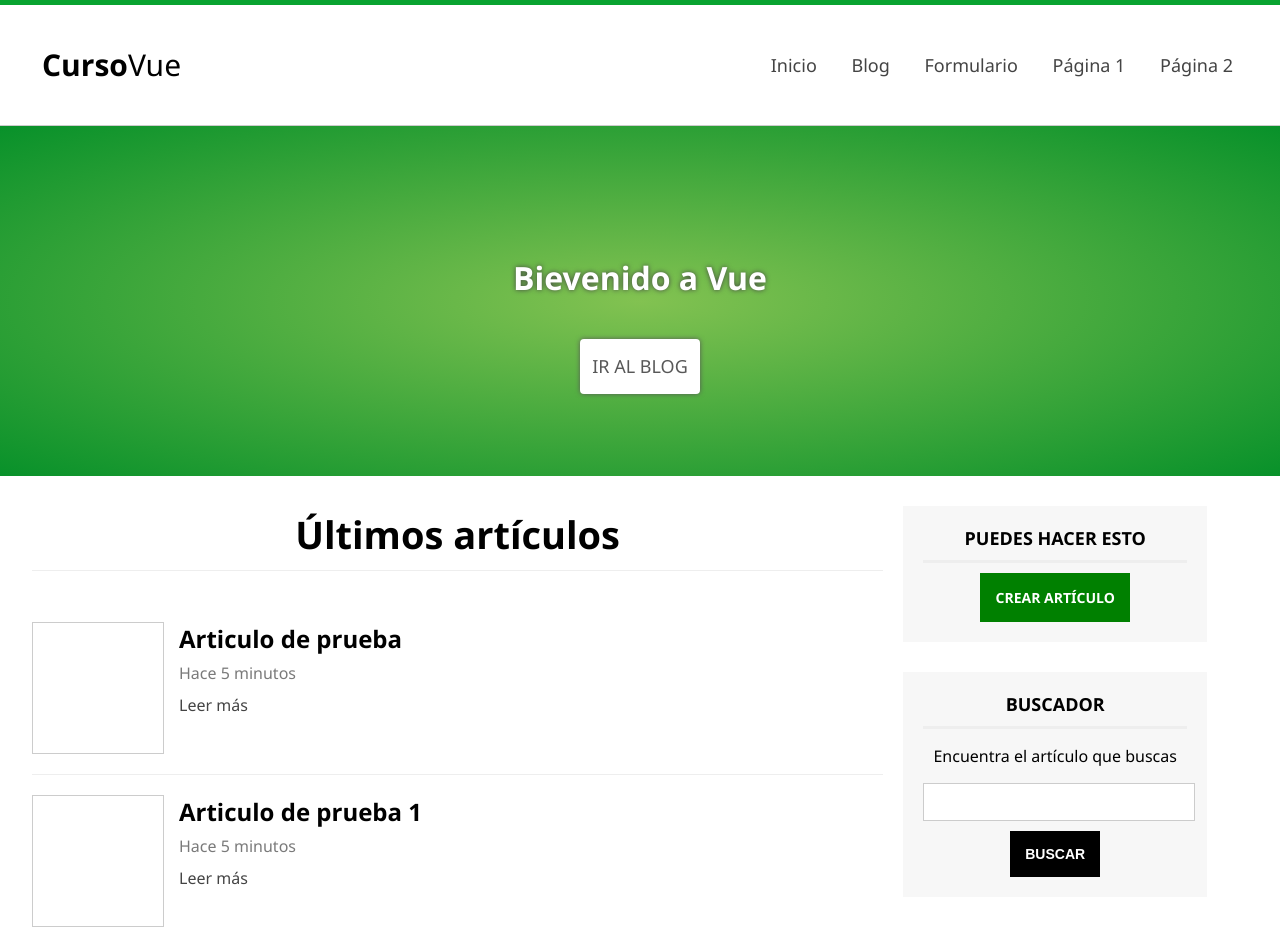
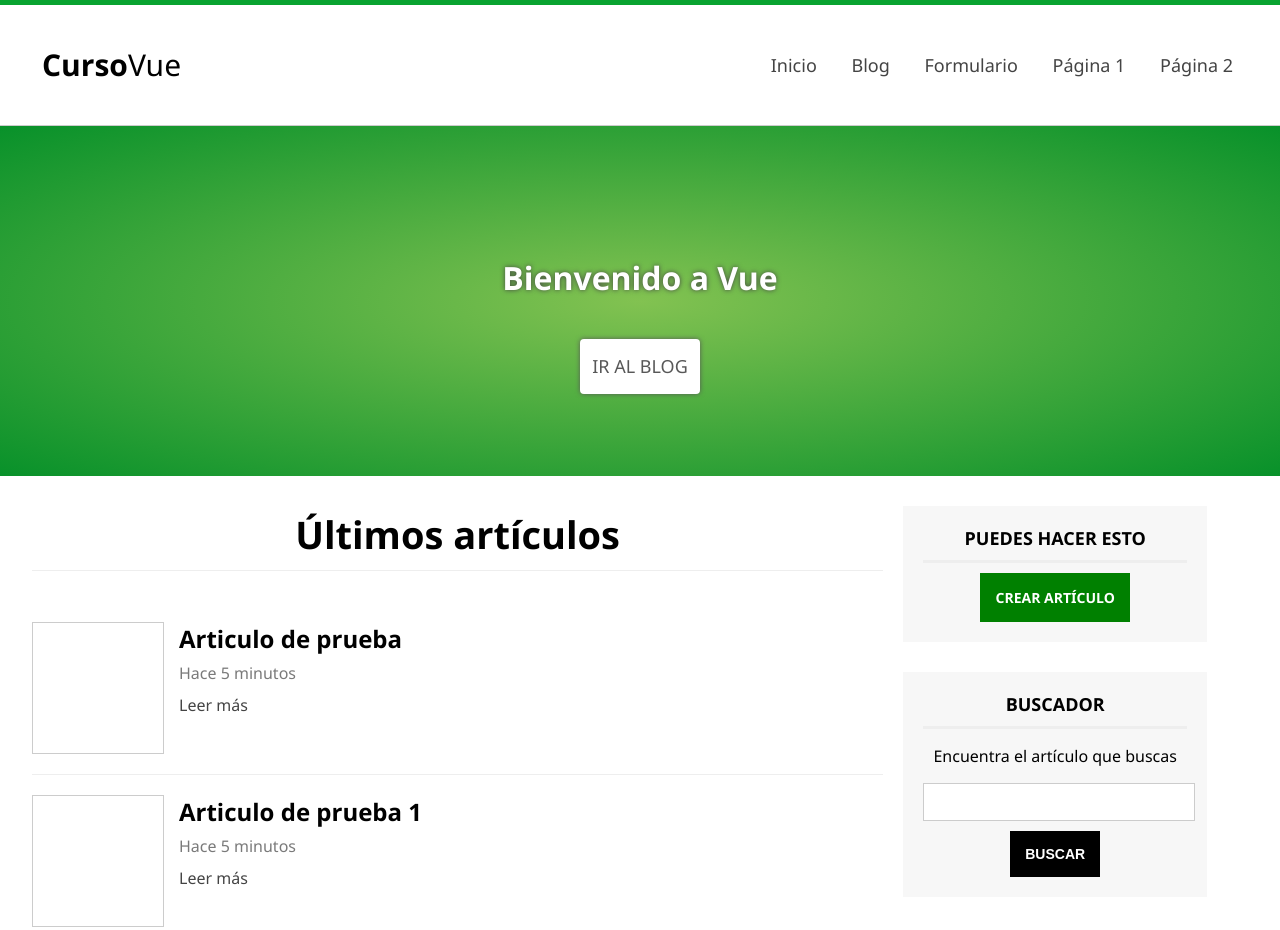
Before and after one commit to damianvigo/MaquetacionVue, a plain HTML site: page index.html in a window 1280 px wide. Shown: the top 930 px of the page. Drawn offline with Linux system fonts and the light colour scheme.

Commit message:
correcion-tipografia

```diff
--- a/index.html
+++ b/index.html
@@ -60,7 +60,7 @@
   </header>
 
   <div id="slider" class="slider-big">
-    <h1>Bievenido a Vue</h1>
+    <h1>Bienvenido a Vue</h1>
     <a href="#" class="btn-white">Ir al blog</a>
   </div>
 
```
